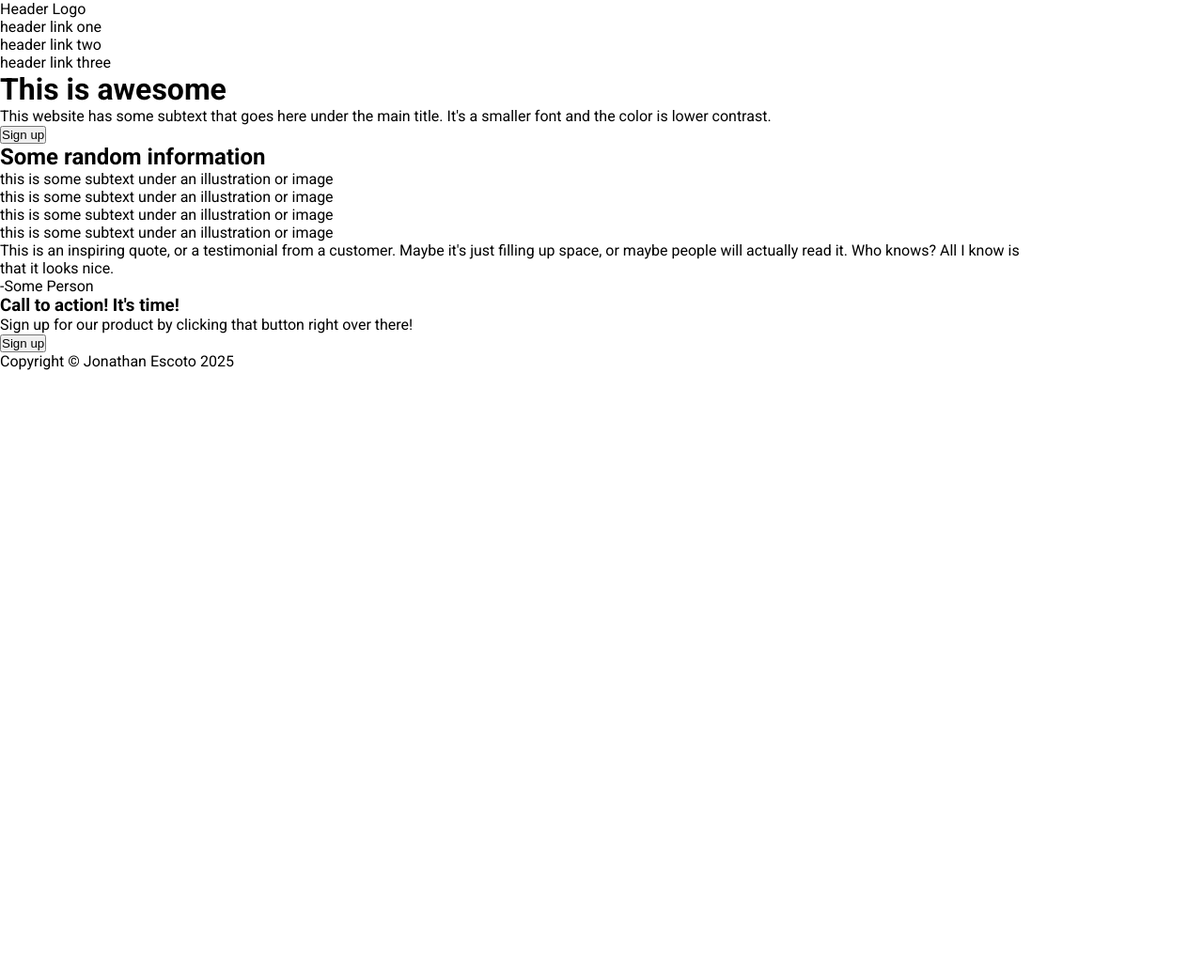
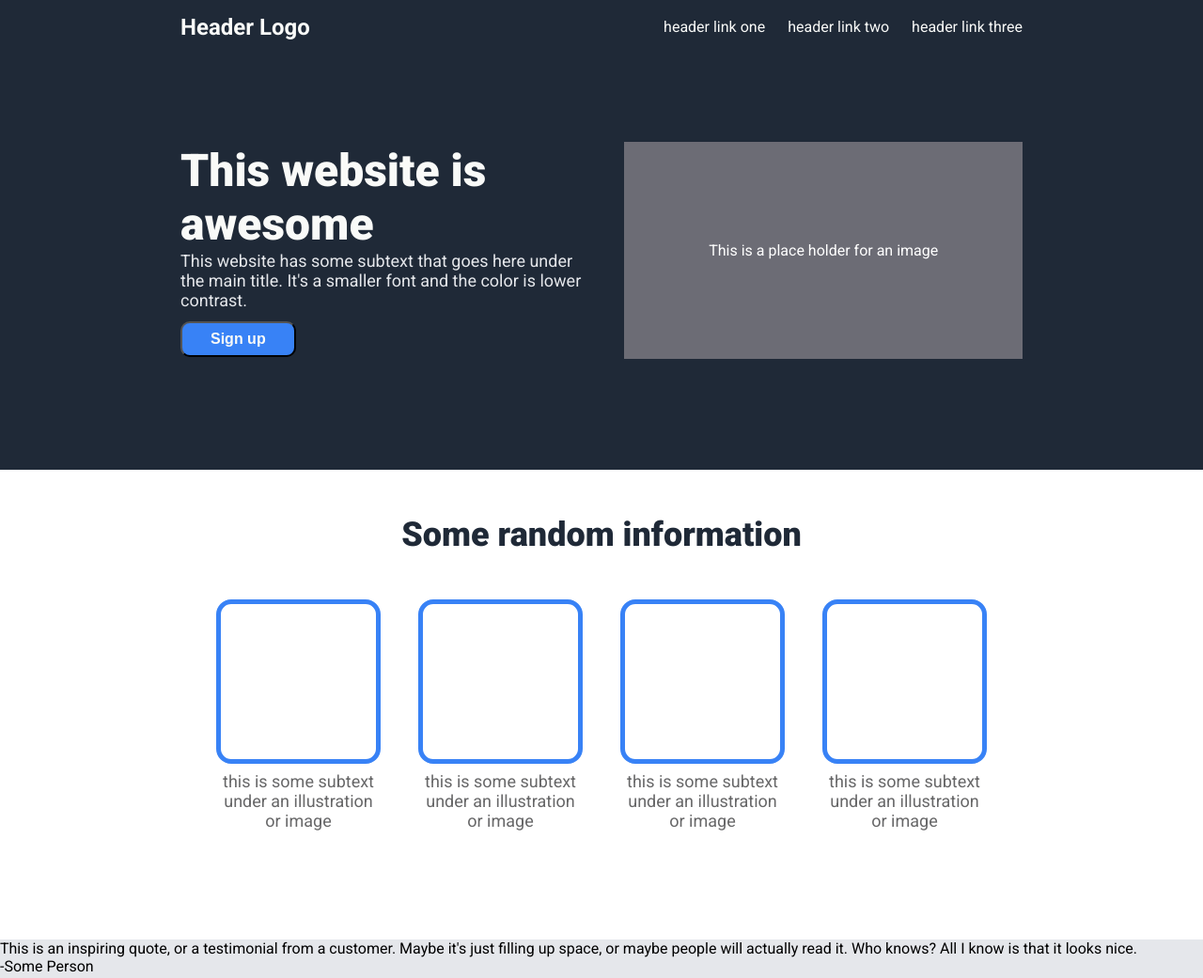
Before and after one commit to Jonathan-9717/landing-page, a plain HTML site: page index.html in a window 1280 px wide. Shown: the top 1041 px of the page at 94% size. Before the commit the page ends 800 px from the top, so only its background shows below. Drawn offline with Linux system fonts and the light colour scheme.

Commit message:
Complete header
Completed nav-bar and hero section. Started on
section-one and section-two.

```diff
--- a/index.html
+++ b/index.html
@@ -12,25 +12,31 @@
     <link rel="stylesheet" href="styles.css">
 </head>
 <body>
+
+    <header class="header">
         <nav class="nav">
             <div class="logo">Header Logo</div>
-        <ul>
-            <li>header link one</li>
-            <li>header link two</li>
-            <li>header link three</li>
+            <ul class="nav-links">
+                <li><a href="#">header link one</a></li>
+                <li><a href="#">header link two</a></li>
+                <li><a href="#">header link three</a></li>
             </ul>
         </nav>
-
-    <header class="header">
         <div class="hero">
-            <h1 class="main-title" >This is awesome</h1>
+            <div class="description">
+                <h1 class="main-title" >This website is awesome</h1>
                 <p>This website has some subtext that goes here under the main title. It's a smaller font and the color is lower contrast.</p>
                 <button>Sign up</button>
             </div>
-        <div class="image"></div>
+            <div class="image-container">
+                <div class="image">This is a place holder for an image</div>
+            </div>
+        </div>
     </header>
 
+    <main>
         <section class="section-one">
+            <div class="content">
                 <h2>Some random information</h2>
                 <div class="container">
                     <div>
@@ -48,6 +54,7 @@
                     <div>
                         <div class="box-four box"></div>
                         <p class="box-para">this is some subtext under an illustration or image</p>
+                    </div>
                 </div>
             </div>
         </section>
@@ -70,6 +77,7 @@
                 <button>Sign up</button>
             </div>
         </section>
+    </main>
 
     <footer>
         <p>Copyright &copy; Jonathan Escoto 2025</p>
--- a/styles.css
+++ b/styles.css
@@ -4,9 +4,178 @@
     padding: 0;
     margin: 0;
     box-sizing: border-box;
+    justify-content: space-between;
 }
 
-html, body {
+/* General Styling */
+body {
     font-family: "Roboto", sans-serif;
-    max-width: 1100px;
+    display: flex;
+    flex-direction: column;
+    justify-content: space-between;
 }
+
+/* Styling for Header */
+.header {
+    height: 500px;
+    width: 100%;
+    display: flex;
+    flex-direction: column;
+    justify-content: space-between;
+    align-items: center;
+    background-color: #1F2937;
+    color: white;
+}
+
+.header .nav {
+    width: 70%;
+    height: 60px;
+    display: flex;
+    justify-content: space-between;
+    align-items: center;
+}
+
+.nav .logo {
+    font-size: 24px;
+    color: #F9FAF8;
+    font-weight: 700;
+}
+
+.nav .nav-links {
+    display: flex;
+    justify-content: space-between;
+}
+
+.nav-links li {
+    list-style: none;
+    margin-left: 24px;
+}
+
+.nav-links li a {
+    text-decoration: none;
+    color: #F9FAF8;
+}
+
+.hero {
+    width: 70%;
+    height: 440px;
+    display: flex;
+    justify-content: space-between;
+    align-items: center;
+    gap: 36px;
+    margin-bottom: 24px;
+}
+
+.hero .description,
+.hero .image-container {
+    max-width: 50%;
+    max-height: 100%;
+}
+
+.hero .description {
+    display: flex;
+    flex-direction: column;
+    align-items: flex-start;
+    justify-content: space-between;
+}
+
+.hero .description .main-title {
+    font-size: 48px;
+    font-weight: 900;
+    color: #F9FAF8;
+}
+
+.hero .description p {
+    font-size: 18px;
+    color: #E5E7EB;
+    margin-bottom: 12px;
+}
+
+.hero .description button {
+    background-color: #3882F6;
+    color: #F9FAF8;
+    font-size: 16px;
+    font-weight: 700;
+    padding: 8px 30px;
+    border-radius: 10px;
+    cursor: pointer;
+}
+
+.hero .image-container {
+    width: 100%;
+    height: 55%;
+}
+
+.hero .image {
+    width: 100%;
+    height: 100%;
+    background-color: rgb(108, 108, 117);
+}
+
+.image {
+    display: flex;
+    justify-content: center;
+    align-items: center;
+}
+
+/* General styling for all sections */
+main {
+    width: 100%;
+    display: flex;
+    flex-direction: column;
+    align-items: center;
+    justify-content: space-between;
+}
+.section-one,
+.section-two,
+.section-three {
+    height: 500px;
+    width: 70%;
+}
+
+/* Section-one styling */
+.section-one .content {
+    max-width: 100%;
+    display: flex;
+    flex-direction: column;
+    align-items: center;
+}
+
+.section-one h2 {
+    font-size: 36px;
+    font-weight: 900;
+    color: #1F2937;
+    margin: 48px 0;
+}
+
+.section-one .content .container {
+    max-width: 100%;
+    display: flex;
+    justify-content: center;
+    gap: 40px;
+}
+
+.section-one .content .container div {
+    max-width: 175px;
+}
+
+.box {
+   height: 175px;
+   width: 175px;
+   border: #3882F6 solid 5px;
+   border-radius: 16px;
+   margin-bottom: 8px;
+}
+
+.box-para {
+    text-align: center;
+    font-size: 18px;
+    color: #676768;
+}
+
+/* Section-two styling */
+
+.section-two {
+    width: 100%;
+    background-color: #E5E7EB;
+}
```
Lines whose indentation alone changed are shown as unchanged.
